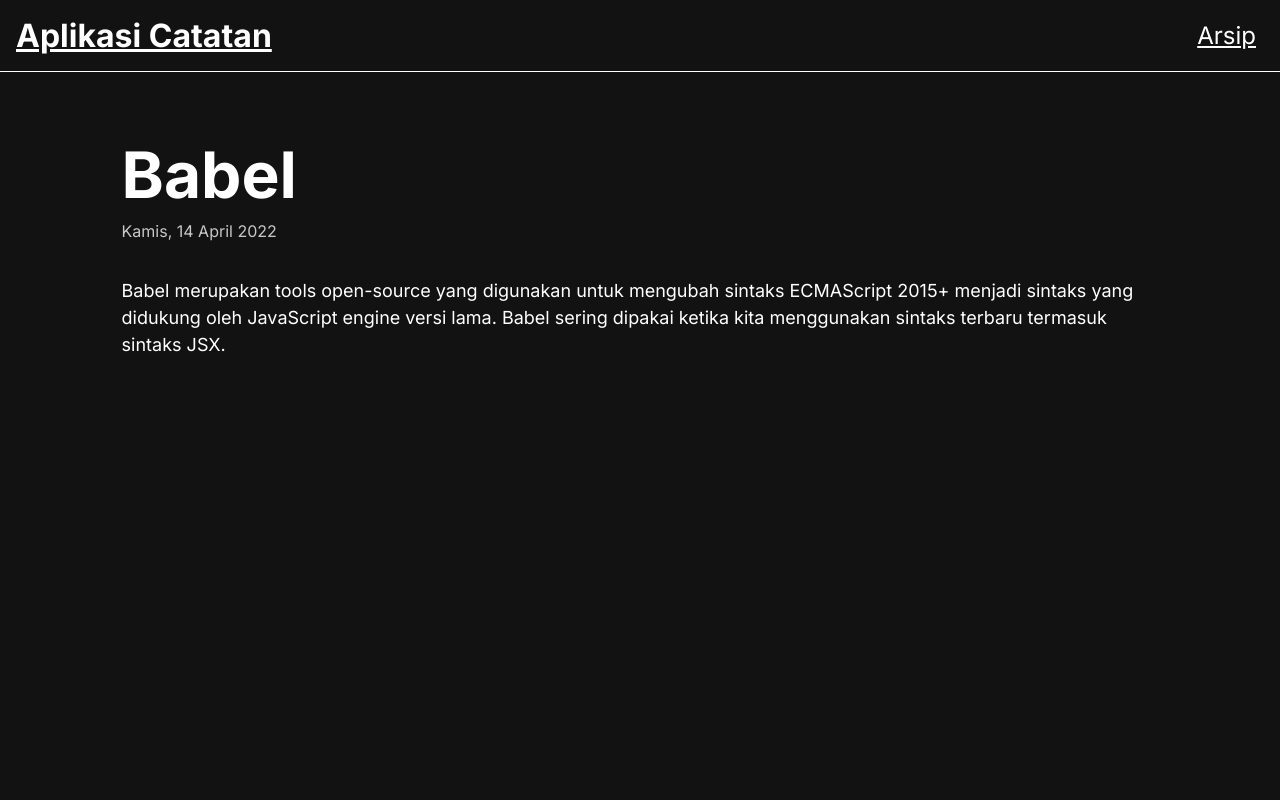
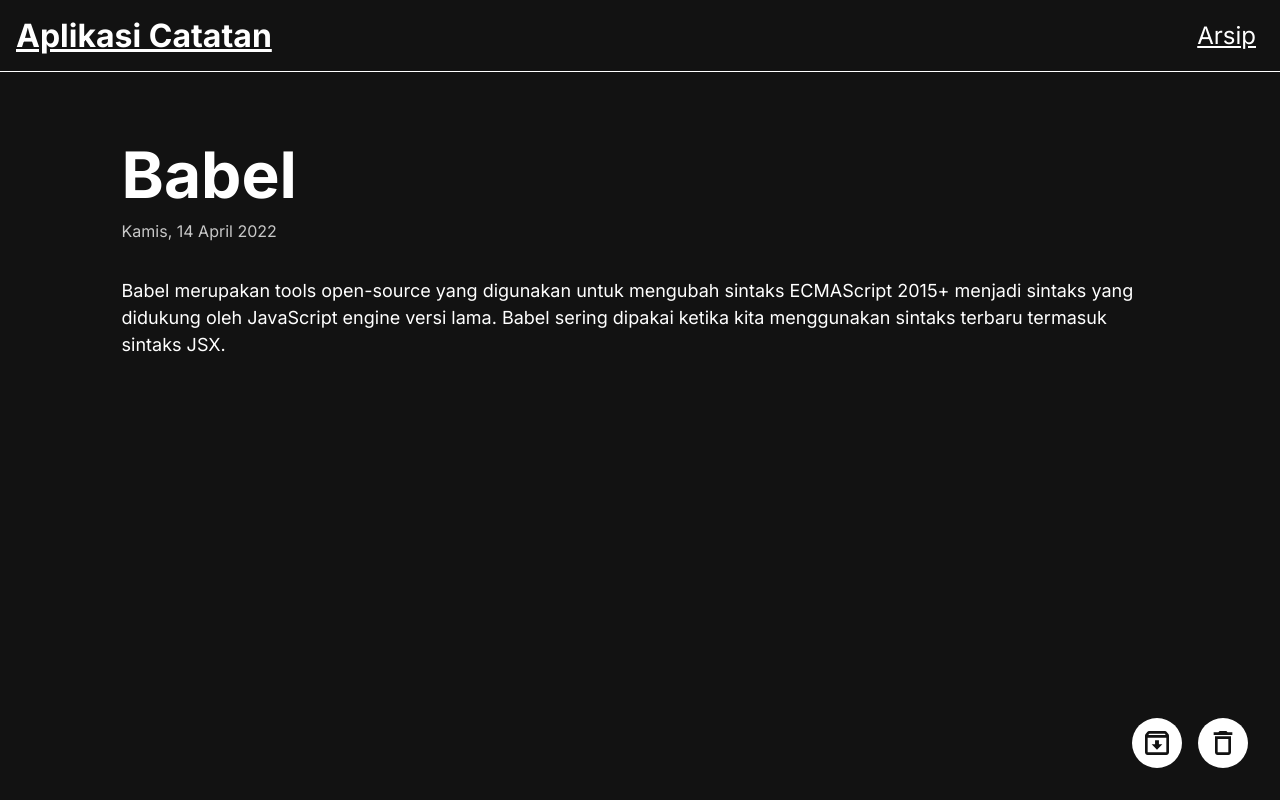
Before and after one commit to hawariMuflihMunte/react-jsx, a React (Vite) app in the folder personal-notes-app-starter/: page /details/notes-1 in a window 1280 px wide. Built offline with nearby package versions, Linux system fonts and the light colour scheme.

Commit message:
Desctructure object datas and import buttons

```diff
--- a/personal-notes-app-starter/src/pages/DetailPage.jsx
+++ b/personal-notes-app-starter/src/pages/DetailPage.jsx
@@ -1,16 +1,26 @@
 import { useParams } from 'react-router-dom';
 import { getNote } from '../utils/local-data';
 import { showFormattedDate } from '../utils';
+import { ButtonArchive } from '../components/ButtonArchive';
+import { ButtonDelete } from '../components/ButtonDelete';
 
 export function DetailPage() {
   const { id } = useParams();
-  const note = getNote(id);
+  const {
+    title,
+    createdAt,
+    body
+  } = getNote(id);
 
   return (
     <section className='detail-page'>
-      <h2 className='detail-page__title'>{note.title}</h2>
-      <p className='detail-page__createdAt'>{showFormattedDate(note.createdAt)}</p>
-      <div className='detail-page__body'>{note.body}</div>
+      <h2 className='detail-page__title'>{title}</h2>
+      <p className='detail-page__createdAt'>{showFormattedDate(createdAt)}</p>
+      <div className='detail-page__body'>{body}</div>
+      <div className='detail-page__action'>
+        <ButtonArchive />
+        <ButtonDelete />
+      </div>
     </section>
   )
 };
```
